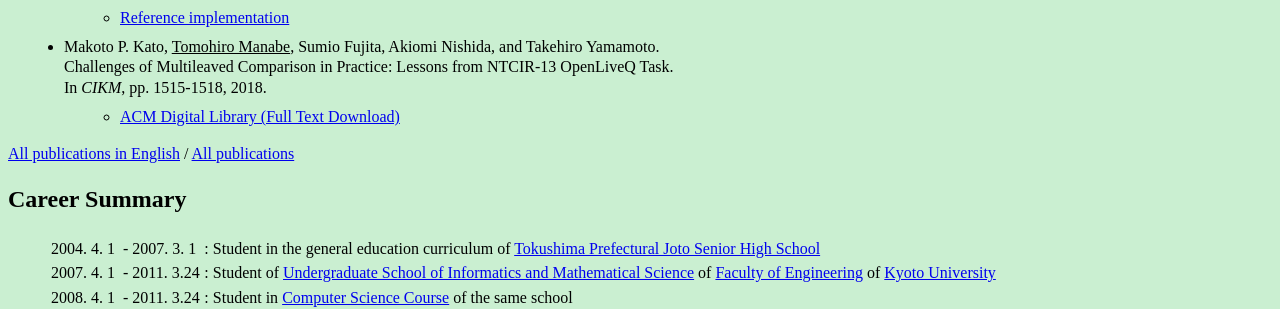
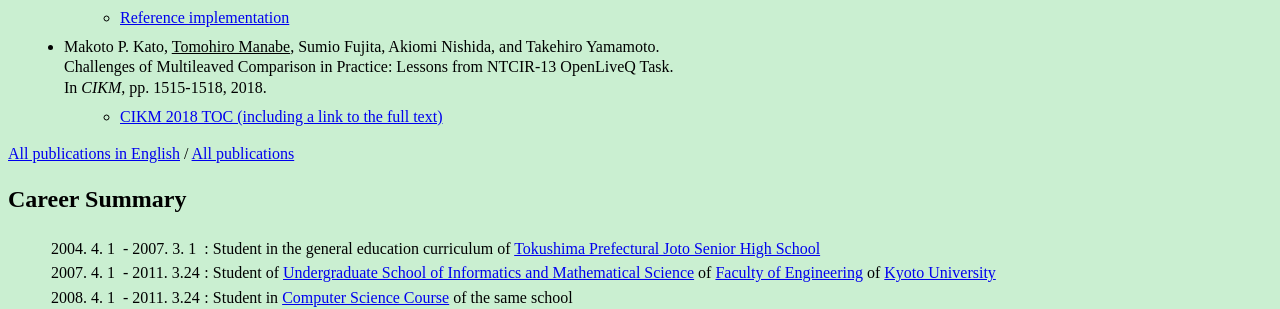
Before and after one commit to tmanabe/tmanabe.github.io, a Jekyll site: the page built from index.md, in a window 1280 px wide. Shown: the part 849-1158 px from the top of the page. Built offline with Jekyll 4.4.1, drawn with Linux system fonts in a browser that asks for light colours.

Commit message:
minor fix

```diff
--- a/_data/papers.yml
+++ b/_data/papers.yml
@@ -67,4 +67,4 @@ cikm18: >
     Makoto P. Kato, <u>Tomohiro Manabe</u>, Sumio Fujita, Akiomi Nishida, and Takehiro Yamamoto.<br />
     Challenges of Multileaved Comparison in Practice: Lessons from NTCIR-13 OpenLiveQ Task.<br />
     In _CIKM_, pp. 1515-1518, 2018.
-          *   [ACM Digital Library (Full Text Download)](https://doi.org/10.1145/3269206.3269318)
+          *   [CIKM 2018 TOC (including a link to the full text)](https://www.cikm2018.units.it/CIKM2018toc.html)
```
